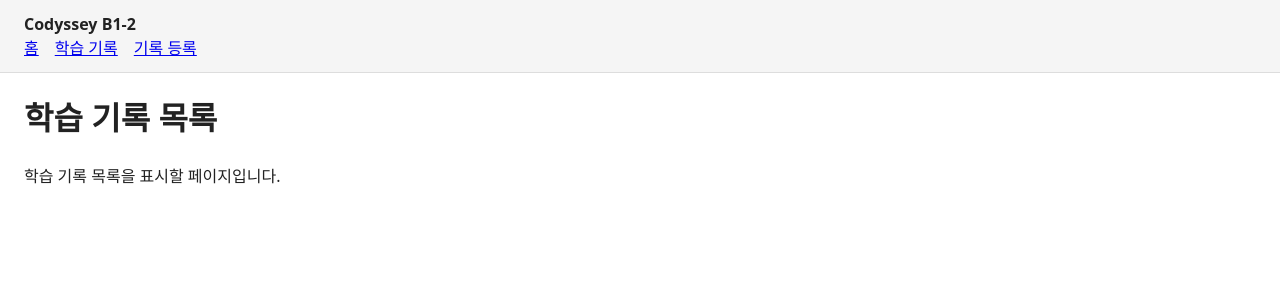
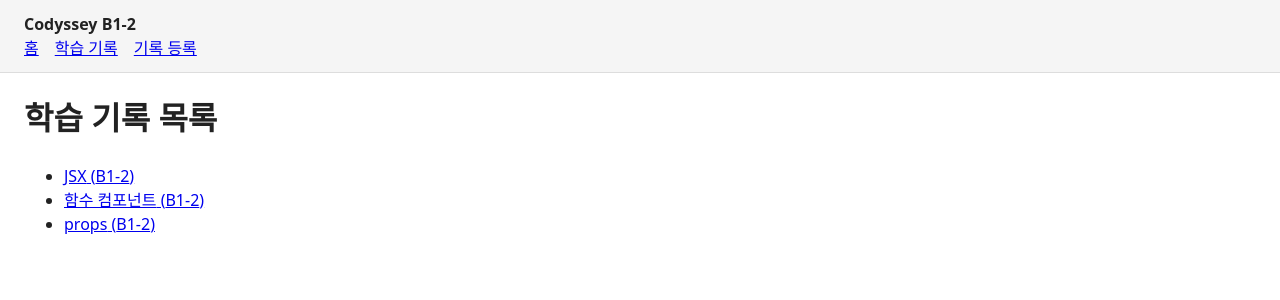
Before and after one commit to GimZiHo/codyssey_B1-2, a React (Vite) app: page /records in a window 1280 px wide. Shown: the top 300 px of the page. Built offline with nearby package versions, Linux system fonts and the light colour scheme.

Commit message:
feat: 라우트 식별자로 정적 학습 기록 상세 표시

```diff
--- /dev/null
+++ b/src/lib/staticRecords.js
@@ -0,0 +1,7 @@
+// 정적 예시 배열: 원격 조회 전까지 홈·목록·상세가 함께 쓰는 학습 기록. 배열 순서가 곧 화면 순서다.
+// id: 기록마다 고정된 고유 식별값. 목록 key와 상세 경로(/records/:recordId)의 값으로 쓴다.
+export const staticRecords = [
+  { id: 'jsx', title: 'JSX', project: 'B1-2' },
+  { id: 'function-component', title: '함수 컴포넌트', project: 'B1-2' },
+  { id: 'props', title: 'props', project: 'B1-2' },
+];
--- a/src/pages/HomePage.jsx
+++ b/src/pages/HomePage.jsx
@@ -1,13 +1,7 @@
 import { useState } from 'react';
 import PageTitle from '../components/PageTitle.jsx';
-
-// 정적 예시 배열: 원격 조회 전까지 쓰는 학습 기록. 배열 순서가 곧 화면 순서다.
-// id: 기록마다 고정된 고유 식별값. 위치(index)가 아닌 데이터로 항목을 구분한다.
-const records = [
-  { id: 'jsx', title: 'JSX', project: 'B1-2' },
-  { id: 'function-component', title: '함수 컴포넌트', project: 'B1-2' },
-  { id: 'props', title: 'props', project: 'B1-2' },
-];
+// 정적 기록은 목록·상세와 공유하도록 src/lib로 옮겼다. 홈에서는 기존 이름 records로 쓴다.
+import { staticRecords as records } from '../lib/staticRecords.js';
 
 // 함수 컴포넌트: JSX를 반환하는 대문자 이름의 함수. 홈 페이지 화면을 맡는다.
 export default function HomePage() {
--- a/src/pages/RecordDetailPage.jsx
+++ b/src/pages/RecordDetailPage.jsx
@@ -1,11 +1,26 @@
+import { useParams } from 'react-router';
 import PageTitle from '../components/PageTitle.jsx';
+import { staticRecords } from '../lib/staticRecords.js';
 
-// 상세 페이지: /records/:recordId 경로에 매핑된다. 식별자 값은 아직 읽지 않는다.
+// 상세 페이지: /records/:recordId 경로에 매핑된다.
 export default function RecordDetailPage() {
+  // 라우트 파라미터: 동적 세그먼트 :recordId 자리에 들어온 URL 값(항상 문자열).
+  const { recordId } = useParams();
+  // state에 복사하지 않고 렌더링마다 찾는다. 상세 사이에서 id만 바뀌어도 현재 URL의 기록을 표시한다.
+  const record = staticRecords.find((item) => item.id === recordId);
+
+  // 일치하는 기록이 없으면 최소 안내만 표시한다(전용 Not Found는 다음 단계).
   return (
     <div>
       <PageTitle title="학습 기록 상세" />
-      <p>학습 기록 하나를 표시할 페이지입니다.</p>
+      {record ? (
+        <div>
+          <p>제목: {record.title}</p>
+          <p>프로젝트: {record.project}</p>
+        </div>
+      ) : (
+        <p>해당 학습 기록을 찾을 수 없습니다.</p>
+      )}
     </div>
   );
 }
--- a/src/pages/RecordListPage.jsx
+++ b/src/pages/RecordListPage.jsx
@@ -1,11 +1,19 @@
+import { Link } from 'react-router';
 import PageTitle from '../components/PageTitle.jsx';
+import { staticRecords } from '../lib/staticRecords.js';
 
-// 목록 페이지: /records 경로에 매핑된다. 이번 단계는 경로 확인용 최소 내용만 둔다.
+// 목록 페이지: /records 경로에 매핑된다. 기록마다 id를 넣은 상세 경로 링크를 만든다.
 export default function RecordListPage() {
   return (
     <div>
       <PageTitle title="학습 기록 목록" />
-      <p>학습 기록 목록을 표시할 페이지입니다.</p>
+      <ul>
+        {staticRecords.map((record) => (
+          <li key={record.id}>
+            <Link to={`/records/${record.id}`}>{record.title} ({record.project})</Link>
+          </li>
+        ))}
+      </ul>
     </div>
   );
 }
```
Also changed, not shown: 3 other files (tests, documents, lock files or other folders).
